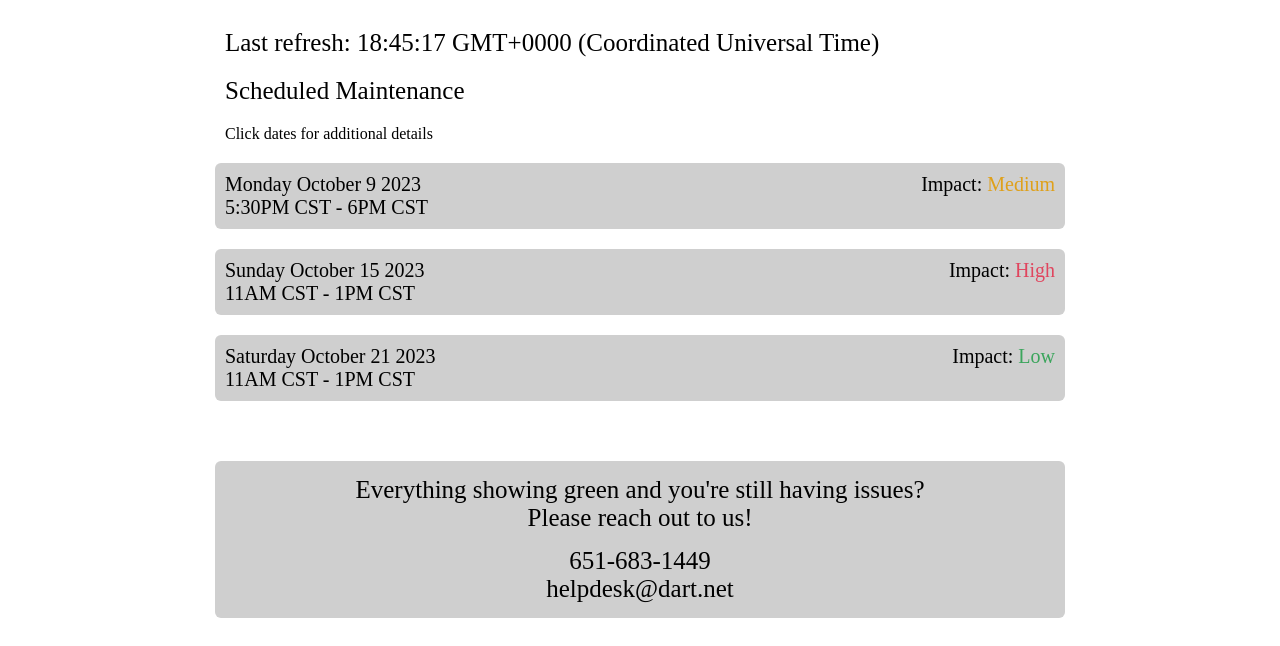
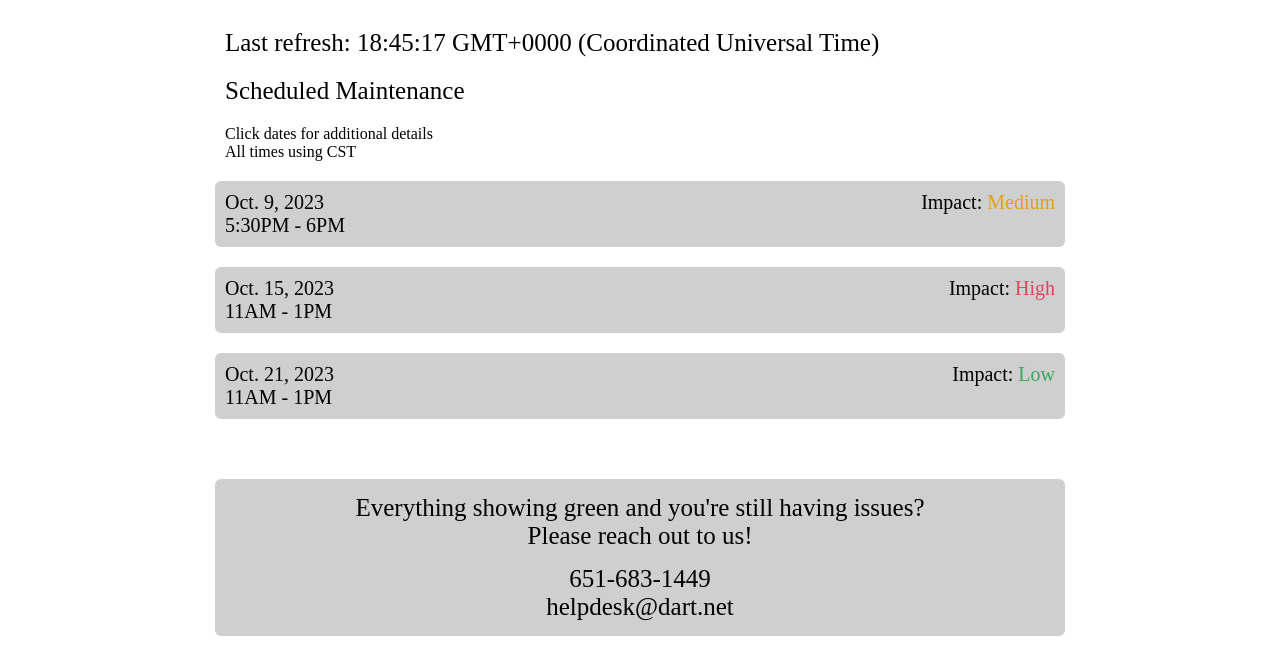
Before and after one commit to git-kv/DartStatusPage, a plain HTML site: page index.html in a window 1280 px wide. Shown: the part 195-841 px from the top of the page. Drawn offline with Linux system fonts and the light colour scheme.

Commit message:
more date formatting

```diff
--- a/index.html
+++ b/index.html
@@ -25,17 +25,17 @@
 -->
     <div class="schedule-container">
         <div class="schedule-title">Scheduled Maintenance</div>
-        <div class="schedule-directions">Click dates for additional details</div>
+        <div class="schedule-directions">Click dates for additional details<br>All times using CST</div>
         <details>
-            <summary>Monday October 9 2023<br>5:30PM CST - 6PM CST<span class="user-impact">Impact: <span class="medium-impact">Medium</span></span></summary>
+            <summary>Oct. 9, 2023<br>5:30PM - 6PM<span class="user-impact">Impact: <span class="medium-impact">Medium</span></span></summary>
             <br>We will be doing maintenance on the Mitel phone system. During maintenance you may experience downtime with workgroups and the Mitel Connect application.
         </details>
         <details>
-            <summary>Sunday October 15 2023<br>11AM CST - 1PM CST<span class="user-impact">Impact: <span class="high-impact">High</span></span></summary>
+            <summary>Oct. 15, 2023<br>11AM - 1PM<span class="user-impact">Impact: <span class="high-impact">High</span></span></summary>
             <br>We will be performing maintenance on our storage solution. During maintenance many systems will need to be taken down, including Citrix access. Citrix will be unavailable while maintenance is ongoing.<br><br>When maintenance occurs the PCs in the Eagan office will be configured to allow access to the web version of Outlook as well as this System Status page.<br><br>The URLs for these pages are:<br><a href="https://outlook.office365.com" target="_blank">https://outlook.office365.com</a><br><a href="https://wwwb.dartadvantage.com/systemStatus/status.html">https://wwwb.dartadvantage.com/systemStatus/status.html</a>
         </details>
         <details>
-            <summary>Saturday October 21 2023<br>11AM CST - 1PM CST<span class="user-impact">Impact: <span class="low-impact">Low</span></span></summary>
+            <summary>Oct. 21, 2023<br>11AM - 1PM<span class="user-impact">Impact: <span class="low-impact">Low</span></span></summary>
             <br>This is a test maintenance window.
         </details>
     </div>
```
